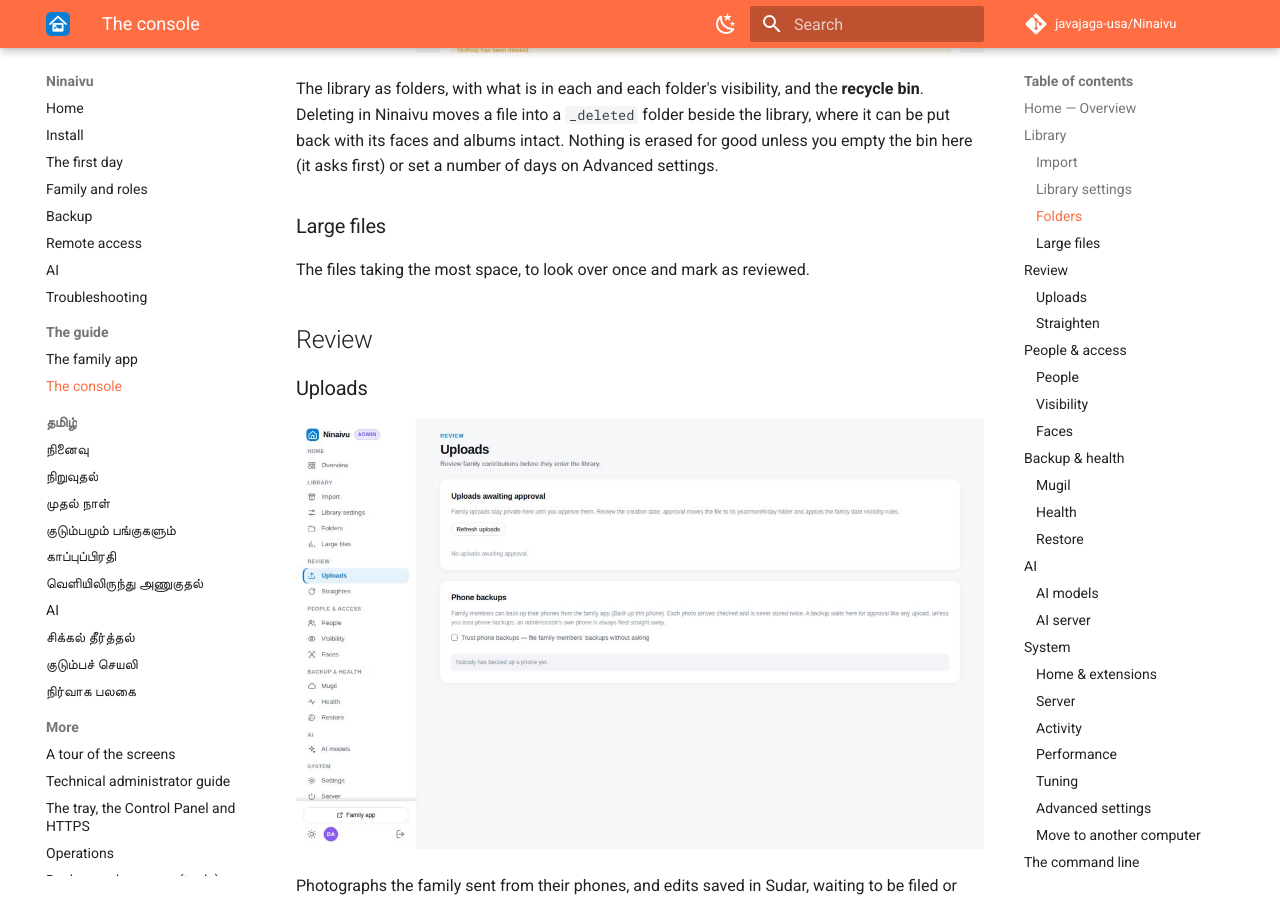
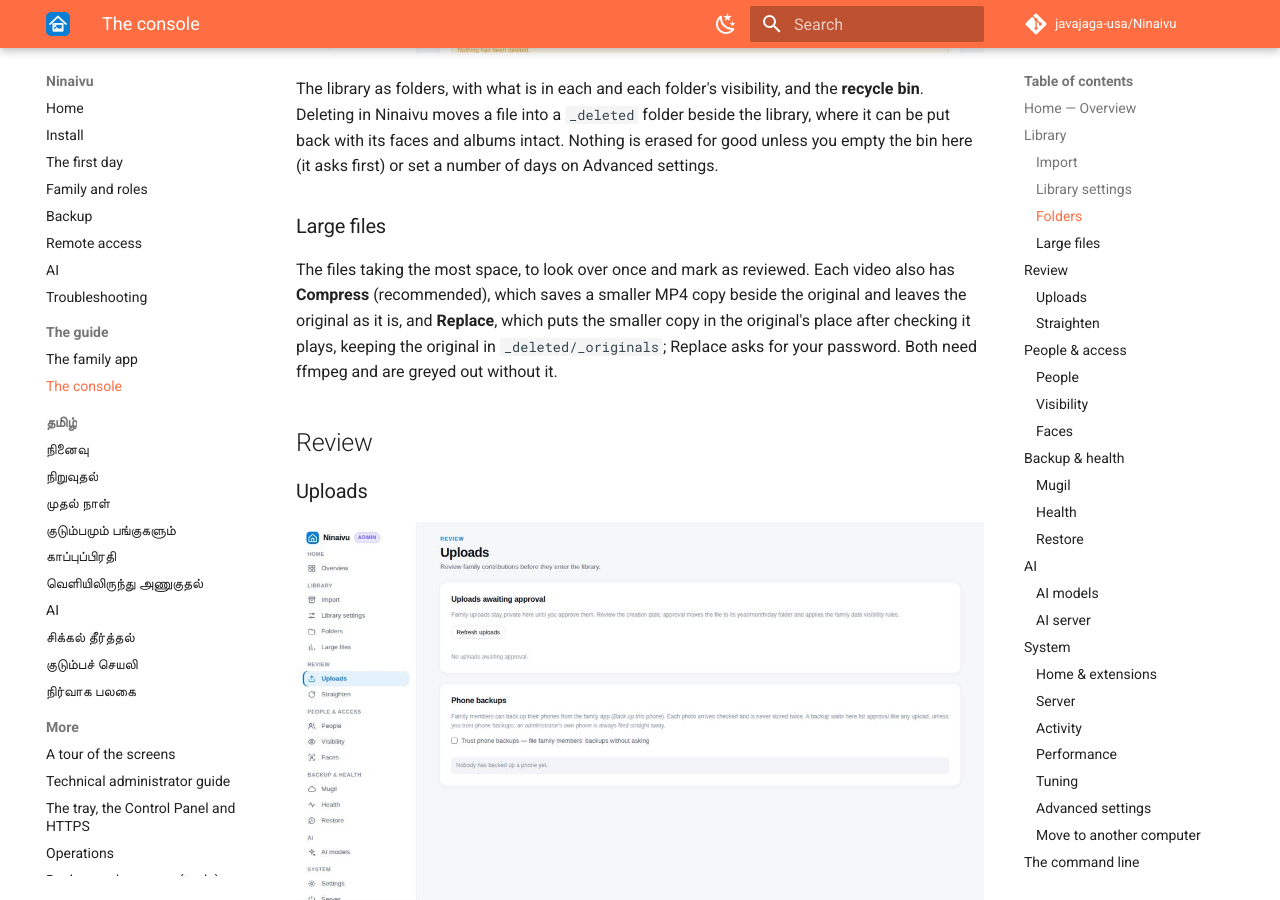
Before and after one commit to javajaga-usa/Ninaivu, an MkDocs documentation site: the page built from docs/site/guide-console.md, in a window 1280 px wide and 900 px high, scrolled down 4152 px. Built offline with MkDocs 1.6.1 and Material for MkDocs 9.7.7, drawn with Linux system fonts in a browser that asks for light colours; comment, search, counter and statistics services are not loaded.

Commit message:
Ninaivu 1.0.8
Fold the Unreleased changelog into 1.0.8, bump the version everywhere it
is carried, and describe Compress and Replace on the console guide's
Large files section in English and Tamil.

Co-Authored-By: Claude Opus 5.5 (1M context) <noreply@anthropic.com>
Claude-Session: https://claude.ai/code/session_01UVonf3LovihHxGAeMzkTaC

```diff
--- a/docs/site/guide-console.md
+++ b/docs/site/guide-console.md
@@ -103,6 +103,11 @@ albums intact. Nothing is erased for good unless you empty the bin here
 ### Large files
 
 The files taking the most space, to look over once and mark as reviewed.
+Each video also has **Compress** (recommended), which saves a smaller MP4
+copy beside the original and leaves the original as it is, and **Replace**,
+which puts the smaller copy in the original's place after checking it plays,
+keeping the original in `_deleted/_originals`; Replace asks for your password.
+Both need ffmpeg and are greyed out without it.
 
 ## Review
 
--- a/ninaivu/__init__.py
+++ b/ninaivu/__init__.py
@@ -46,7 +46,7 @@ from flask import Flask, g, jsonify, request
 from .server.config import Config
 from . import extensions
 
-__version__ = "1.0.7"
+__version__ = "1.0.8"
 APP_NAME = "Ninaivu"
 TAGLINE = "Your family's media, at home."
 #: Who holds the copyright, shown in About and the console. The licence stays
```
Also changed, not shown: README.md (+1 -1 lines), docs/CHANGELOG.md (+1 -1 lines), docs/index.md (+1 -1 lines), docs/site/ta/guide-console.md (+6 -0 lines), 3 other files.
